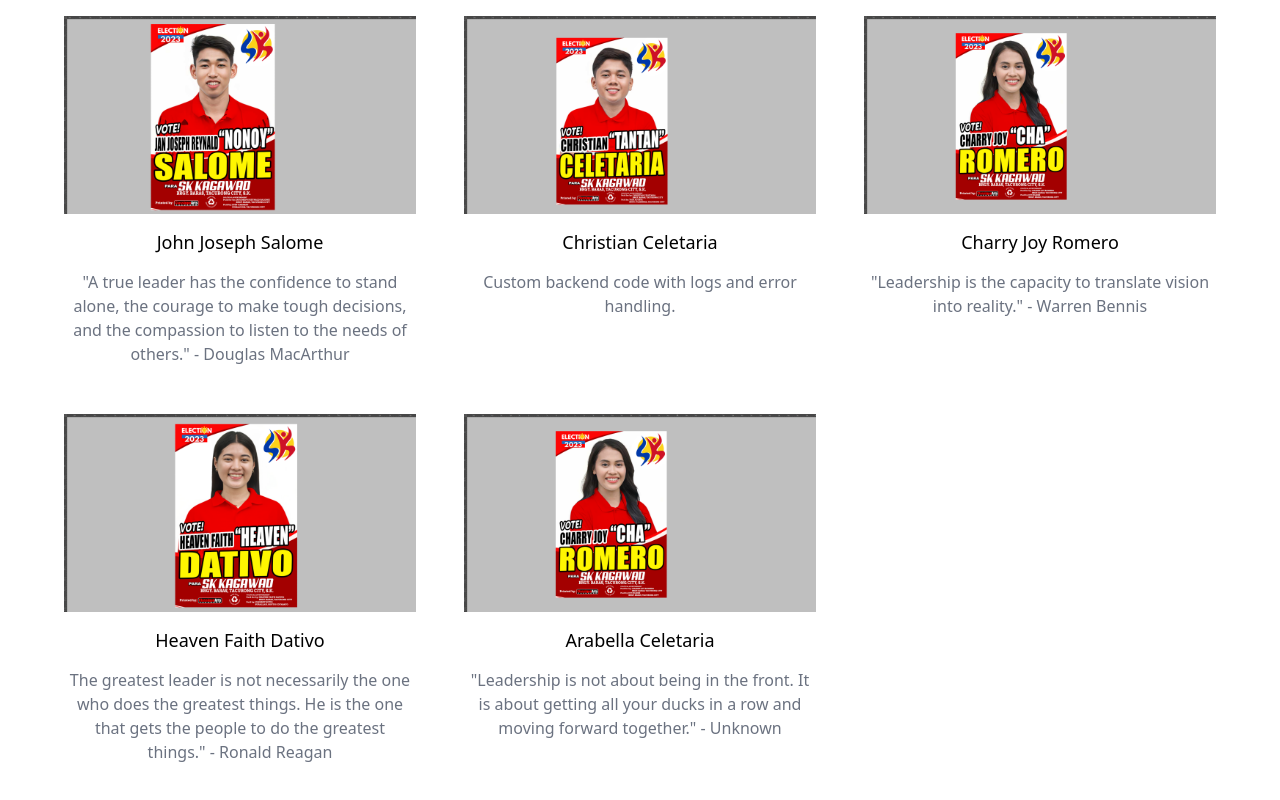
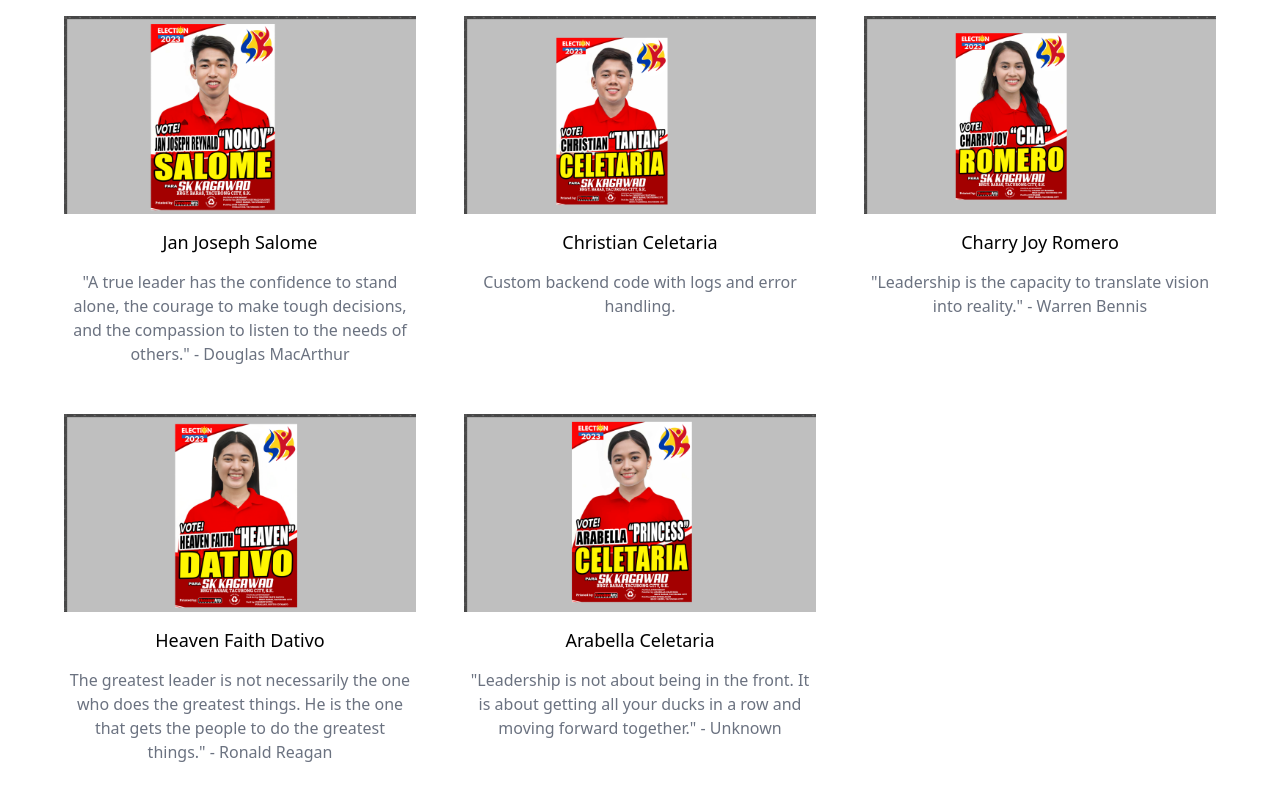
Before and after one commit to Jemuel-Emem/skaspirants2023, a plain HTML site: page index.html in a window 1280 px wide. Shown: the part 986-1786 px from the top of the page. Drawn offline with nearby package versions, Linux system fonts and the light colour scheme.

Commit message:
Update index.html

```diff
--- a/index.html
+++ b/index.html
@@ -135,7 +135,7 @@
                 <img src="images/salome.png" alt="" class=" ">
             </div>
             <p class="mt-4 text-lg font-medium leading-6 text-black">
-             John Joseph Salome
+             Jan Joseph Salome
             </p>
           </div>
           <div class="mt-4 text-base text-gray-500">
@@ -182,7 +182,7 @@
           <div>
             <div>
               <div class="flex items-center justify-center text-black bg-gray-100 rounded-xl lg:mx-auto">
-                  <img src="images/charry.png" alt="" class=" ">
+                  <img src="images/arabella.png" alt="" class=" ">
               </div>
               <p class="mt-4 text-lg font-medium leading-6 text-black">Arabella Celetaria </p>
             </div>
```
